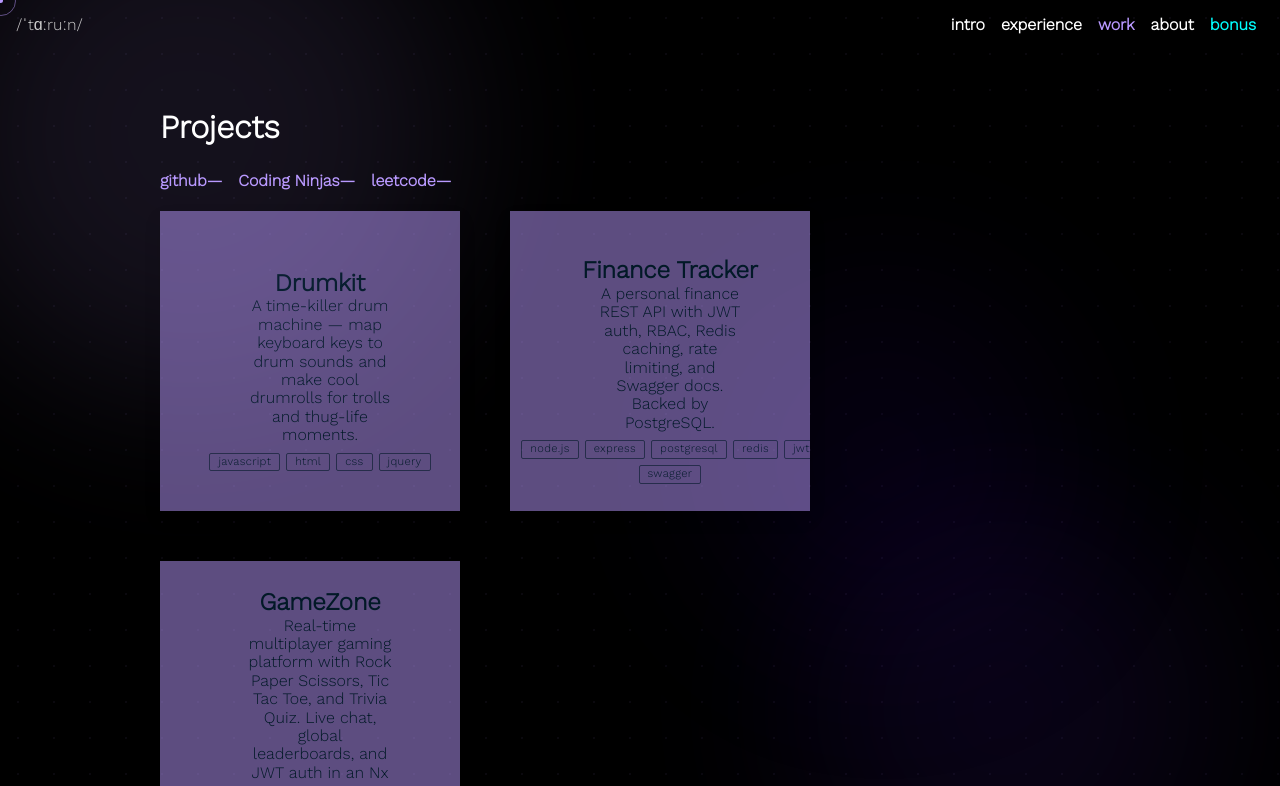
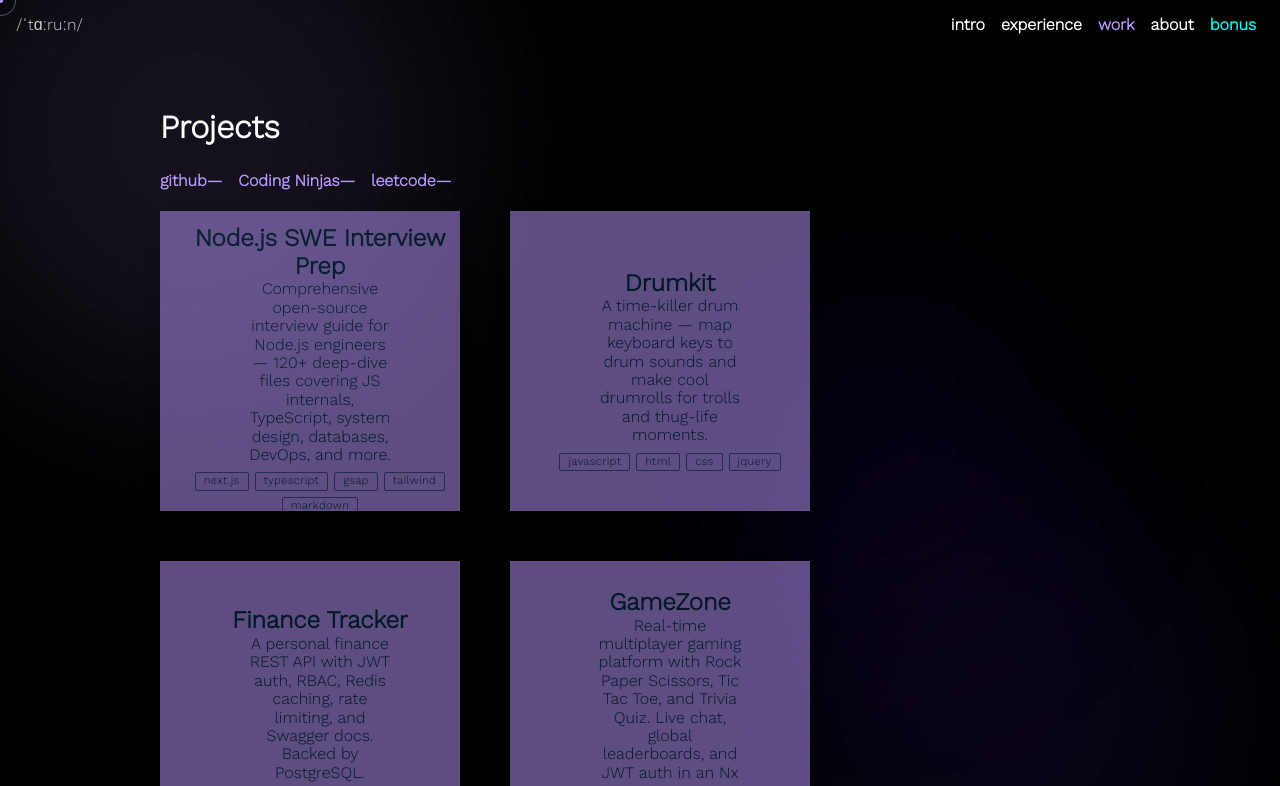
Before and after one commit to atypicalesper/atypicalesper.github.io, a Next.js app: page /work in a window 1280 px wide. Shown: the top 786 px of the page. Built offline with nearby package versions, Linux system fonts and the light colour scheme; a web font is replaced by a local one.

Commit message:
Add Node.js SWE Interview Prep to projects

```diff
--- a/src/app/work/page.jsx
+++ b/src/app/work/page.jsx
@@ -51,6 +51,13 @@ const Work = () => {
 
       <AnimatedGrid className="grid">
         <Card
+          title="Node.js SWE Interview Prep"
+          description="Comprehensive open-source interview guide for Node.js engineers — 120+ deep-dive files covering JS internals, TypeScript, system design, databases, DevOps, and more."
+          link="https://atypicalesper.github.io/job-prep"
+          tags={['Next.js', 'TypeScript', 'GSAP', 'Tailwind', 'Markdown']}
+        />
+
+        <Card
           title="Drumkit"
           description="A time-killer drum machine — map keyboard keys to drum sounds and make cool drumrolls for trolls and thug-life moments."
           link="/drumkit"
```
